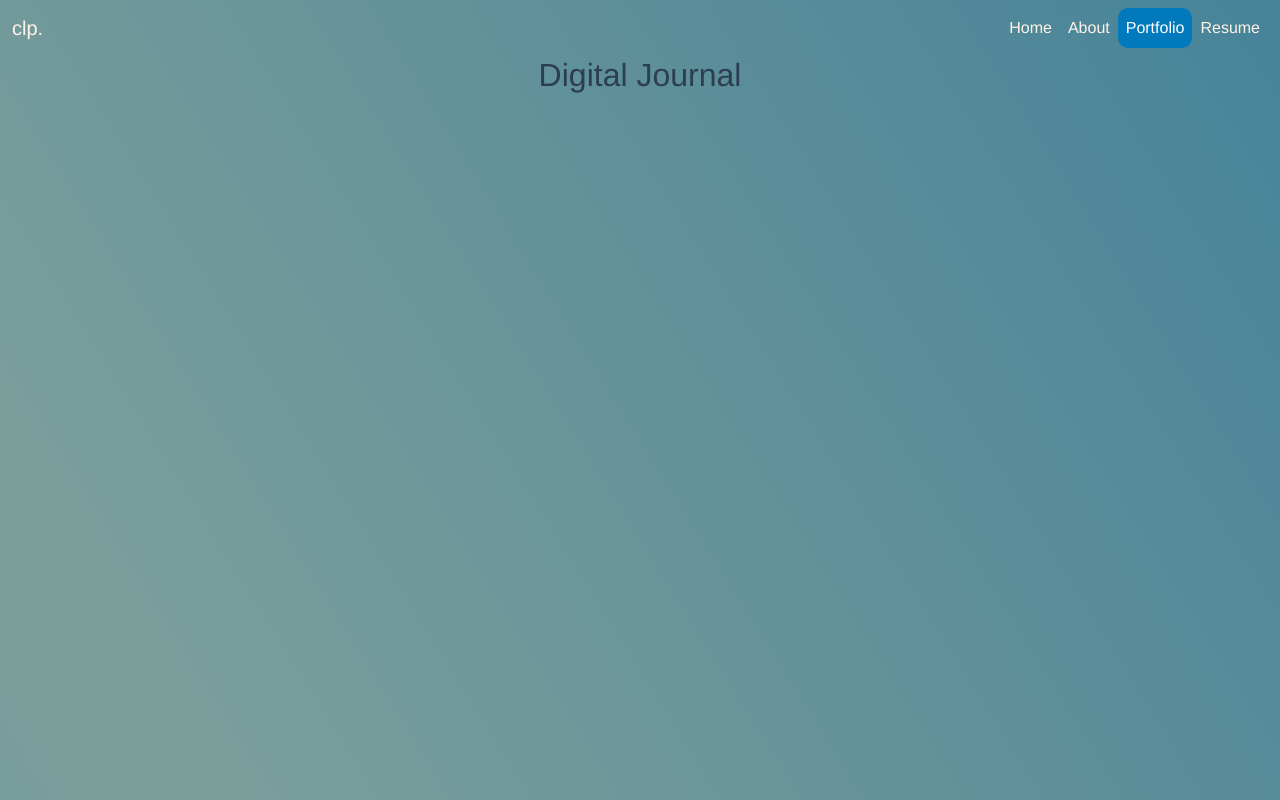
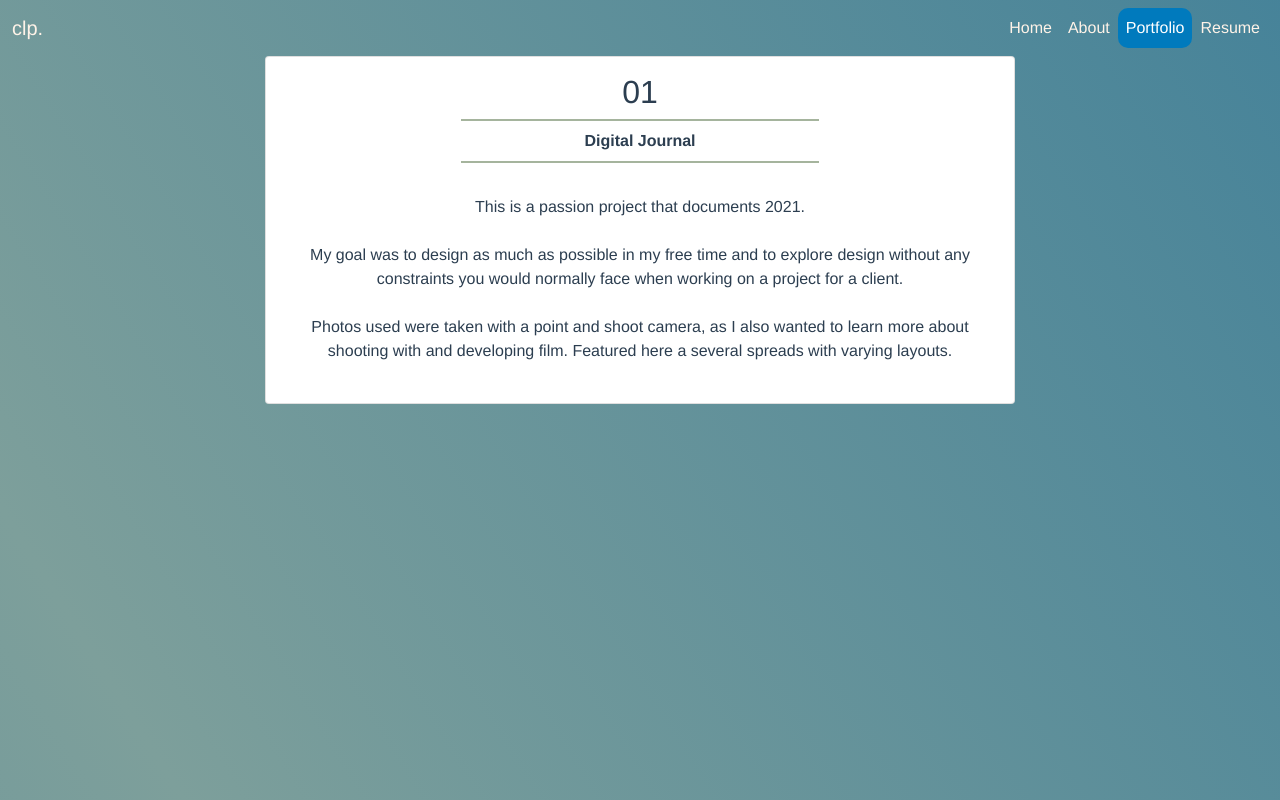
Before and after one commit to ViMaSa/caryllou-portfolio-v2, a Vue app: page /caryllou-portfolio-v2/portfolio/digital-journal in a window 1280 px wide. Built offline with nearby package versions, Linux system fonts and the light colour scheme.

Commit message:
Portfolio project: digital journal WIP

```diff
--- a/src/views/About.vue
+++ b/src/views/About.vue
@@ -90,7 +90,7 @@ export default {
   }
 
   .image-container {
-    max-width: 786px;
+    max-width: 750px;
   }
 }
 </style>
--- a/src/views/Resume.vue
+++ b/src/views/Resume.vue
@@ -68,7 +68,7 @@ export default {
 
 @media (min-width: 856px) {
   .resume-container {
-    max-width: 700px;
+    max-width: 750px;
   }
 }
 </style>
--- a/src/views/portfolio-projects/DigitalJournal.vue
+++ b/src/views/portfolio-projects/DigitalJournal.vue
@@ -1,6 +1,23 @@
 <template>
-  <div>
-    <h2>Digital Journal</h2>
+  <div class="digital-journal-container">
+    <div class="card">
+      <div class="card-body">
+        <h2>
+          01
+        </h2>
+        <div class="card-divider"/>
+        <div class="card-title"><strong>
+
+          Digital Journal
+        </strong></div>
+        <div class="card-divider"/>
+        <div class="card-text"> <br/>
+          This is a passion project that documents 2021. <br/> <br/>
+          My goal was to design as much as possible in my free time and to explore design without any constraints you would normally face when working on a project for a client. <br/> <br/>
+          Photos used were taken with a point and shoot camera, as I also wanted to learn more about shooting with and developing film. Featured here a several spreads with varying layouts. <br/> <br/>
+        </div>
+      </div>
+    </div>
   </div>
 </template>
 
@@ -11,4 +28,20 @@ export default {
 </script>
 
 <style scoped>
+.card-divider {
+  width: 50%;
+  height: 2px;
+  background-color: #a5b49d;
+  margin: 0.5rem auto;
+}
+
+.digital-journal-container {
+  margin: 0 auto;
+}
+
+@media (min-width: 856px) {
+  .digital-journal-container {
+    max-width: 750px;
+  }
+}
 </style>
```
